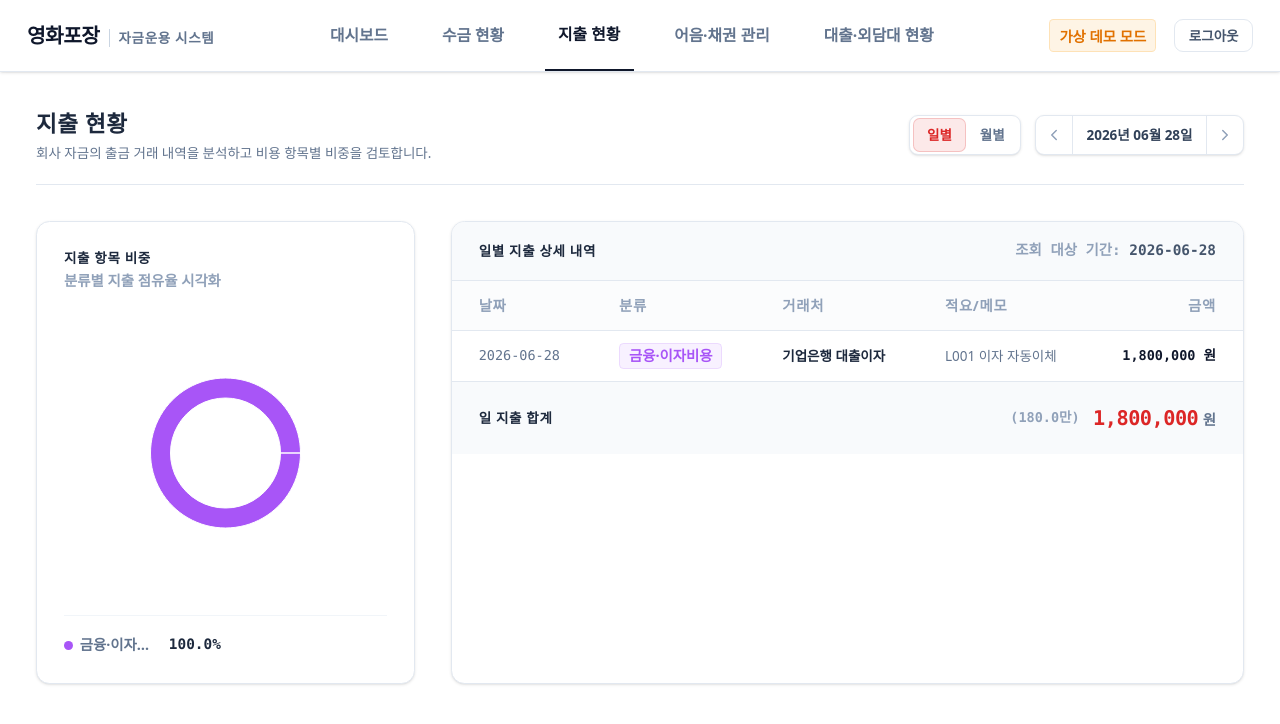
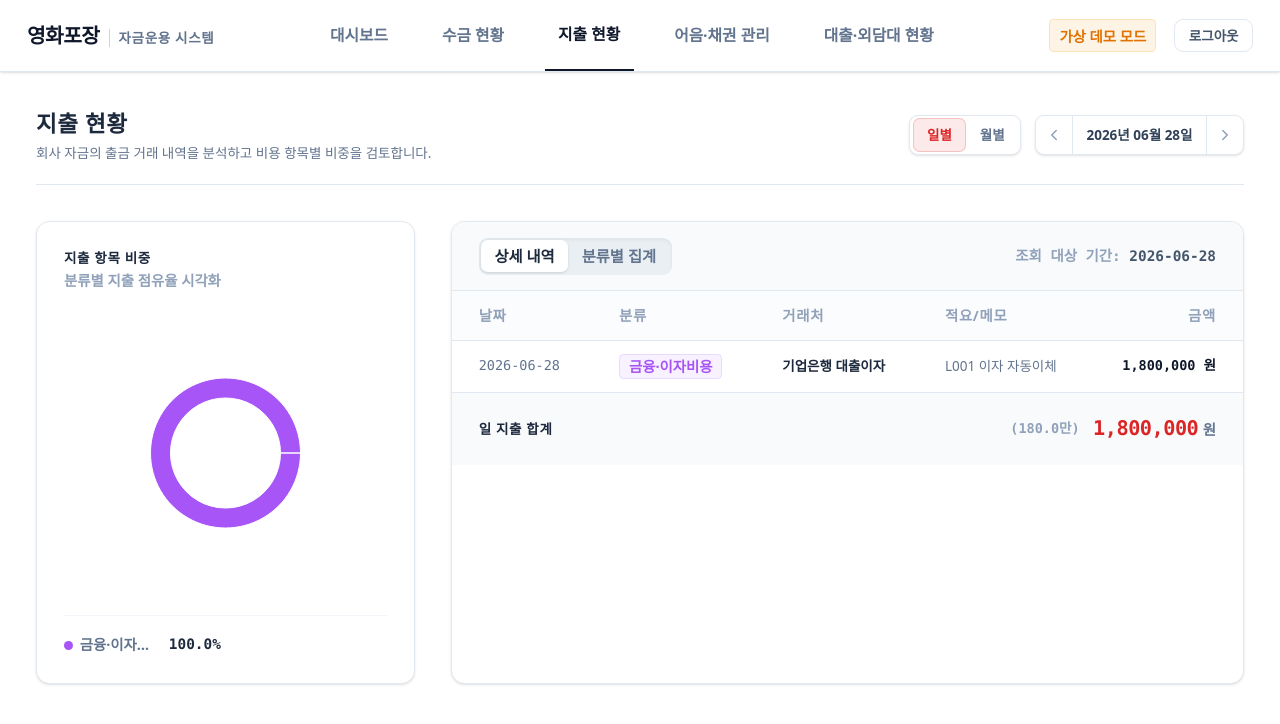
Before and after one commit to risa15/younghwa-finance, a Next.js app: page /expenses in a window 1280 px wide. Shown: the top 724 px of the page. Built offline with nearby package versions, Linux system fonts and the light colour scheme.

Commit message:
feat: 지출 현황에 분류별 집계 테이블 탭 추가

```diff
--- a/app/expenses/page.tsx
+++ b/app/expenses/page.tsx
@@ -106,6 +106,7 @@ export default function ExpensesPage() {
   const [loading, setLoading] = useState<boolean>(true);
   const [error, setError] = useState<string | null>(null);
   const [mounted, setMounted] = useState<boolean>(false);
+  const [activeTab, setActiveTab] = useState<'detail' | 'category'>('detail');
 
   // Mount state for Recharts hydration safety
   useEffect(() => {
@@ -188,6 +189,29 @@ export default function ExpensesPage() {
       }))
       // Sort largest first
       .sort((a, b) => b.value - a.value);
+  }, [classifiedExpenses, totalAmount]);
+
+  // Aggregate category totals for table view
+  const categorySummaryData = useMemo(() => {
+    if (classifiedExpenses.length === 0) return [];
+
+    const categoryMap: Record<string, { amount: number; count: number }> = {};
+    classifiedExpenses.forEach(e => {
+      if (!categoryMap[e.category]) {
+        categoryMap[e.category] = { amount: 0, count: 0 };
+      }
+      categoryMap[e.category].amount += e.amount;
+      categoryMap[e.category].count += 1;
+    });
+
+    return Object.entries(categoryMap)
+      .map(([name, data]) => ({
+        name,
+        amount: data.amount,
+        count: data.count,
+        percentage: totalAmount > 0 ? ((data.amount / totalAmount) * 100).toFixed(1) : '0'
+      }))
+      .sort((a, b) => b.amount - a.amount);
   }, [classifiedExpenses, totalAmount]);
 
   // Date handlers
@@ -375,11 +399,31 @@ export default function ExpensesPage() {
 
         {/* 2. Expense Details Table (Right Column, takes 2 of 3 columns) */}
         <div className="bg-white rounded-xl border border-slate-200 shadow-sm overflow-hidden lg:col-span-2">
-          <div className="px-6 py-4 border-b border-slate-200 bg-slate-50 flex flex-col sm:flex-row justify-between sm:items-center gap-2">
-            <div className="flex items-center gap-2">
-              <h3 className="text-xs font-bold text-slate-800 uppercase tracking-wider">
-                {viewType === 'daily' ? '일별 지출 상세 내역' : '월별 지출 상세 내역'}
-              </h3>
+          <div className="px-6 py-3.5 border-b border-slate-200 bg-slate-50 flex flex-col sm:flex-row justify-between sm:items-center gap-3">
+            <div className="flex items-center gap-3">
+              {/* Tab Selector */}
+              <div className="flex bg-slate-200/60 p-0.5 rounded-lg text-[11px] font-bold text-slate-500 shadow-inner">
+                <button
+                  onClick={() => setActiveTab('detail')}
+                  className={`px-3 py-1 rounded-md transition-all ${
+                    activeTab === 'detail'
+                      ? 'bg-white text-slate-800 shadow-sm font-extrabold'
+                      : 'hover:text-slate-800'
+                  }`}
+                >
+                  상세 내역
+                </button>
+                <button
+                  onClick={() => setActiveTab('category')}
+                  className={`px-3 py-1 rounded-md transition-all ${
+                    activeTab === 'category'
+                      ? 'bg-white text-slate-800 shadow-sm font-extrabold'
+                      : 'hover:text-slate-800'
+                  }`}
+                >
+                  분류별 집계
+                </button>
+              </div>
             </div>
             <div className="text-[10px] text-slate-400 font-semibold font-mono">
               조회 대상 기간: <span className="text-slate-600">
@@ -389,6 +433,7 @@ export default function ExpensesPage() {
           </div>
 
           <div className="overflow-x-auto">
+            {activeTab === 'detail' ? (
               <table className="w-full text-left border-collapse">
                 <thead>
                   <tr className="border-b border-slate-200 bg-slate-50/50 text-[10px] font-bold text-slate-400 tracking-wider">
@@ -432,6 +477,59 @@ export default function ExpensesPage() {
                   )}
                 </tbody>
               </table>
+            ) : (
+              <table className="w-full text-left border-collapse">
+                <thead>
+                  <tr className="border-b border-slate-200 bg-slate-50/50 text-[10px] font-bold text-slate-400 tracking-wider">
+                    <th className="px-6 py-3">분류</th>
+                    <th className="px-6 py-3">비율</th>
+                    <th className="px-6 py-3 text-center">건수</th>
+                    <th className="px-6 py-3 text-right">합계 금액</th>
+                  </tr>
+                </thead>
+                <tbody className="text-xs divide-y divide-slate-100">
+                  {categorySummaryData.length > 0 ? (
+                    categorySummaryData.map((cat, idx) => (
+                      <tr key={`${cat.name}-${idx}`} className="hover:bg-slate-50/50 transition-colors duration-150">
+                        <td className="px-6 py-4">
+                          <div className="flex items-center gap-2">
+                            <span
+                              className="h-2.5 w-2.5 rounded-sm shrink-0"
+                              style={{ backgroundColor: CATEGORY_COLORS[cat.name] }}
+                            ></span>
+                            <span className="font-bold text-slate-800">{cat.name}</span>
+                          </div>
+                        </td>
+                        <td className="px-6 py-4">
+                          <div className="flex items-center gap-3">
+                            <div className="w-24 bg-slate-100 rounded-full h-1.5 overflow-hidden shrink-0">
+                              <div
+                                className="h-full rounded-full"
+                                style={{
+                                  width: `${cat.percentage}%`,
+                                  backgroundColor: CATEGORY_COLORS[cat.name]
+                                }}
+                              ></div>
+                            </div>
+                            <span className="font-semibold text-slate-500 font-mono text-[10px]">{cat.percentage}%</span>
+                          </div>
+                        </td>
+                        <td className="px-6 py-4 text-center text-slate-600 font-medium font-mono">{cat.count}건</td>
+                        <td className="px-6 py-4 text-right font-mono font-bold text-slate-900">
+                          {cat.amount.toLocaleString('ko-KR')} 원
+                        </td>
+                      </tr>
+                    ))
+                  ) : (
+                    <tr>
+                      <td className="px-6 py-8 text-center text-slate-400 font-medium" colSpan={4}>
+                        지정된 일자에 등록된 지출(출금) 내역이 없습니다.
+                      </td>
+                    </tr>
+                  )}
+                </tbody>
+              </table>
+            )}
           </div>
 
           {/* Table Footer Sum */}
```
Lines whose indentation alone changed are shown as unchanged.
